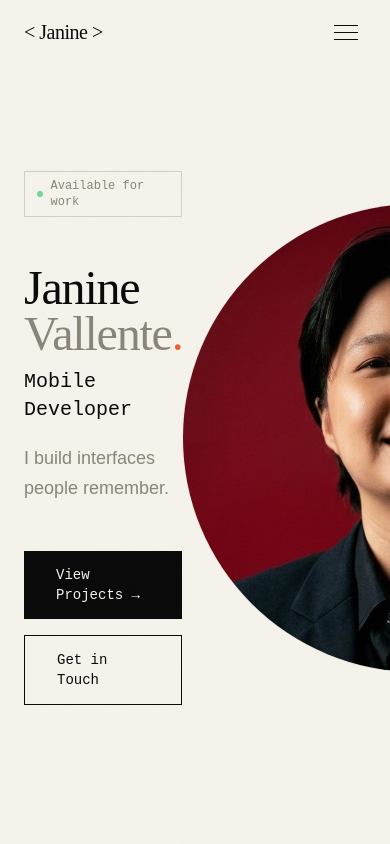
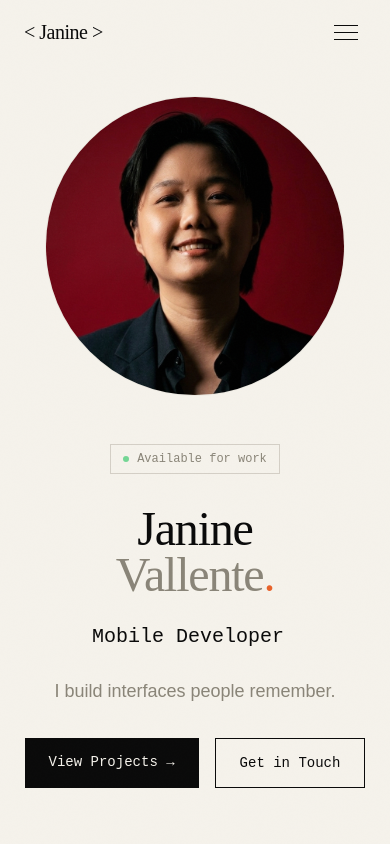
Before and after one commit to janinevallente/janinevallente-portfolio, a Next.js app: page / in a window 390 px wide. Shown: the top 844 px of the page. Built offline with nearby package versions, Linux system fonts and the light colour scheme.

Commit message:
enh: enhance Hero section layout and improve responsiveness

```diff
--- a/src/components/sections/Hero.tsx
+++ b/src/components/sections/Hero.tsx
@@ -31,12 +31,28 @@ export default function Hero() {
   }, [displayed, deleting, roleIndex]);
 
   return (
-    <section className="min-h-screen flex items-center px-6 pt-24 pb-16 max-w-6xl mx-auto">
+    <section className="min-h-screen flex flex-col md:flex-row items-center px-6 pt-24 pb-16 max-w-6xl mx-auto">
+
+      {/* RIGHT IMAGE (first on mobile) */}
+      <div className="relative flex justify-center mb-12 md:mb-0 md:order-2">
+        {/* image frame */}
+        <div className="relative w-[300px] h-[300px] md:w-[350px] md:h-[350px] lg:w-[470px] lg:h-[470px] rounded-full overflow-hidden border border-border/30">
+          <Image
+            src={HeroImage}
+            alt="Janine"
+            fill
+            priority
+            sizes="(max-width: 768px) 300px, (max-width: 1024px) 350px, 470px"
+            quality={100}
+            className="object-cover"
+          />
+        </div>
+      </div>
 
       {/* LEFT CONTENT */}
-      <div className="flex-1">
+      <div className="flex-1 text-center md:text-left md:order-1">
         {/* Availability badge */}
-        <div className="inline-flex items-center gap-2 mb-12 px-3 py-1.5 border border-border font-mono text-xs text-muted">
+        <div className="inline-flex items-center gap-2 mb-8 md:mb-12 px-3 py-1.5 border border-border font-mono text-xs text-muted">
           <span className="w-1.5 h-1.5 rounded-full bg-green-500 animate-pulse" />
           Available for work
         </div>
@@ -52,49 +68,33 @@ export default function Hero() {
         </h1>
 
         {/* Typewriter role*/}
-        <div className="font-mono text-xl md:text-2xl text-muted mb-8 h-8 flex items-center">
+        <div className="font-mono text-xl md:text-2xl text-muted mb-6 md:mb-8 h-8 flex items-center justify-center md:justify-start">
           <span className="text-ink">{displayed}</span>
           <span className="animate-blink ml-0.5 text-accent">|</span>
         </div>
 
         {/* Tagline */}
-        <p className="font-body text-lg md:text-xl text-muted max-w-xl leading-relaxed mb-12">
+        <p className="font-body text-lg md:text-xl text-muted max-w-xl leading-relaxed mb-8 md:mb-12 mx-auto md:mx-0">
           {portfolio.tagline}
         </p>
 
-        {/* CTAs */}
-        <div className="flex flex-wrap gap-4">
+        {/* Buttons */}
+        <div className="flex flex-wrap gap-4 justify-center md:justify-start">
           <a
             href="#projects"
-            className="px-8 py-3.5 bg-ink text-paper font-mono text-sm hover:bg-accent transition"
+            className="px-6 md:px-8 py-3.5 bg-ink text-paper font-mono text-sm hover:bg-accent transition"
           >
             View Projects →
           </a>
 
           <a
             href={`mailto:${portfolio.email}`}
-            className="px-8 py-3.5 border border-ink text-ink font-mono text-sm hover:bg-ink hover:text-paper transition"
+            className="px-6 md:px-8 py-3.5 border border-ink text-ink font-mono text-sm hover:bg-ink hover:text-paper transition"
           >
             Get in Touch
           </a>
         </div>
       </div>
-
-      {/* RIGHT IMAGE */}
-      <div className="relative flex justify-center">
-        {/* image frame */}
-        <div className="relative w-[470px] h-[470px] rounded-full overflow-hidden border border-border/30">
-          <Image
-            src={HeroImage}
-            alt="Janine"
-            fill
-            priority
-            sizes="470px"
-            quality={100}
-            className="object-cover"
-          />
-        </div>
-      </div>
     </section>
   );
 }
```
